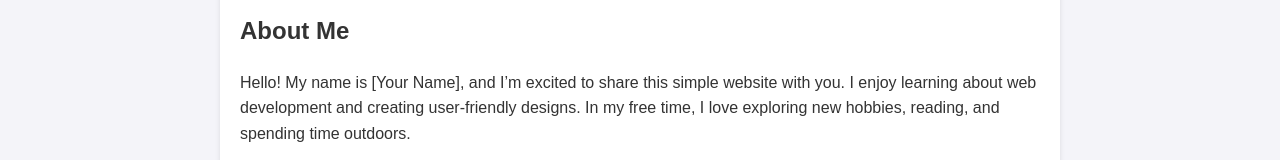
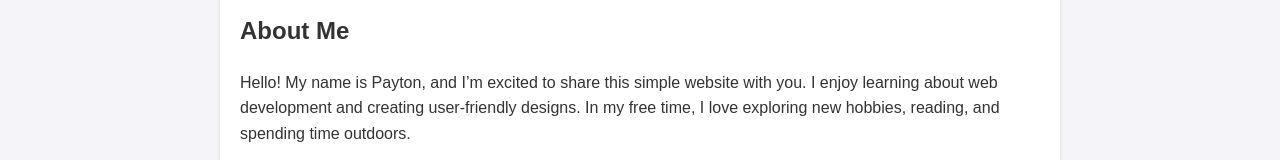
Before and after one commit to PaytonGunnell/se1400, a plain HTML site: page index.html in a window 1280 px wide. Shown: the part 204-364 px from the top of the page. Drawn offline with Linux system fonts and the light colour scheme.

Commit message:
Added my name to "About Me" section.

```diff
--- a/index.html
+++ b/index.html
@@ -24,7 +24,7 @@
     </header>
     <section>
         <h2>About Me</h2>
-        <p>Hello! My name is [Your Name], and I’m excited to share this simple website with you. I enjoy learning about web development and creating user-friendly designs. In my free time, I love exploring new hobbies, reading, and spending time outdoors.</p>
+        <p>Hello! My name is Payton, and I’m excited to share this simple website with you. I enjoy learning about web development and creating user-friendly designs. In my free time, I love exploring new hobbies, reading, and spending time outdoors.</p>
         <p>This website is a small step toward showcasing my skills and experiments with coding. Stay tuned for more updates and improvements!</p>
     </section>
     <section>
```
